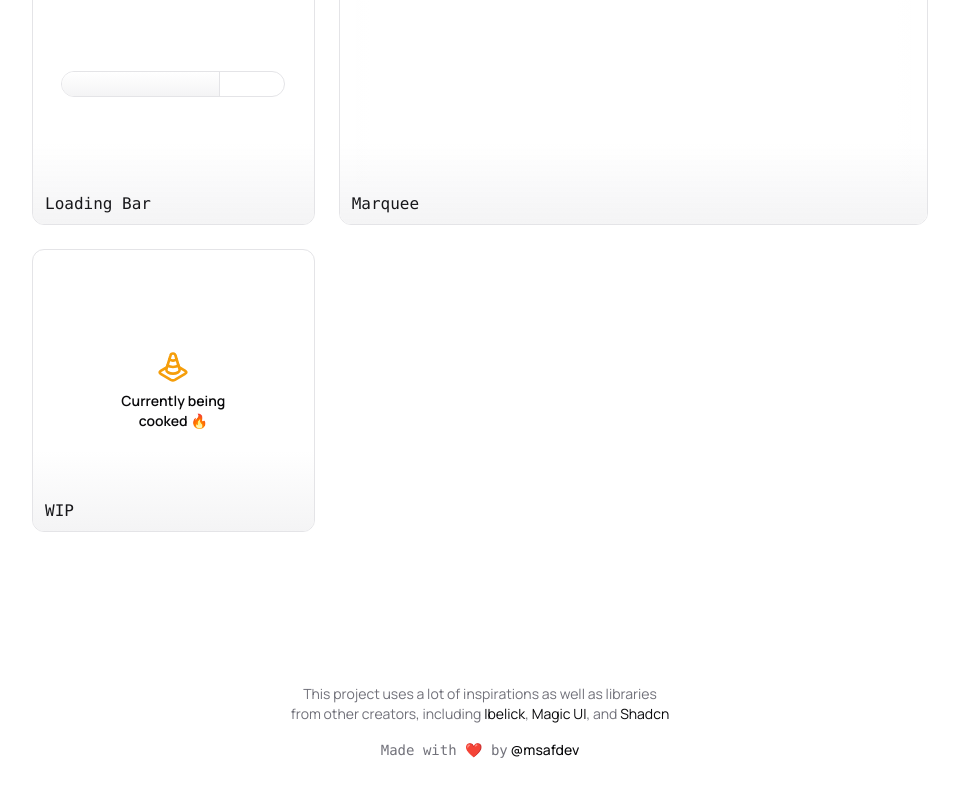
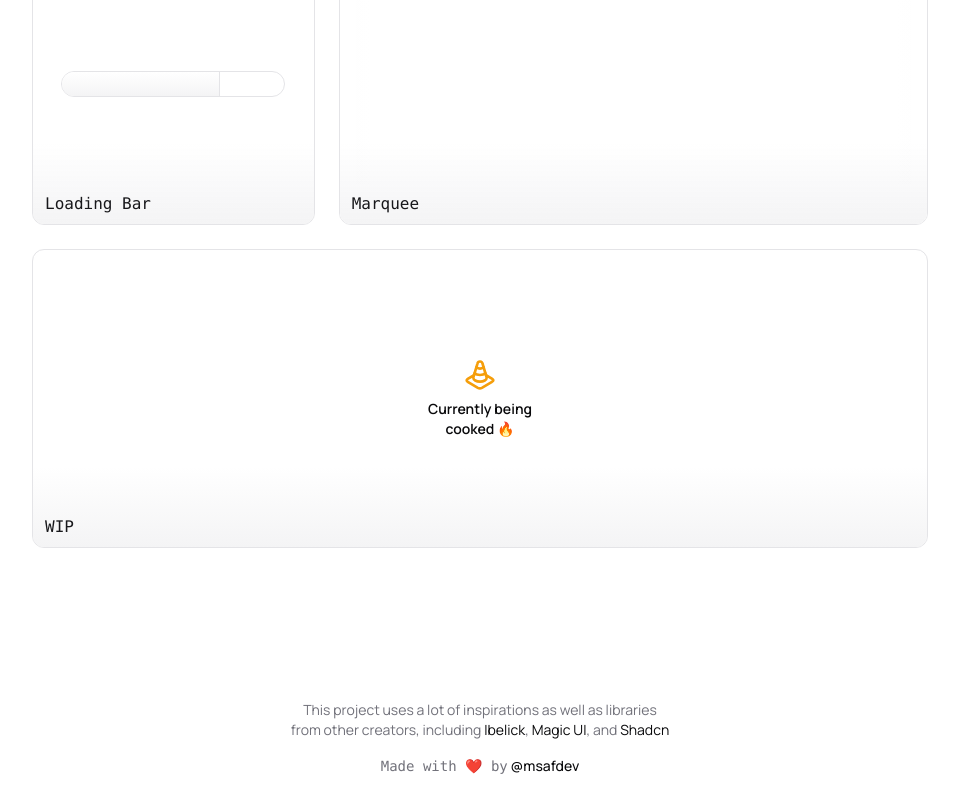
Before and after one commit to msafdev/ui, a Next.js app: page / in a window 1280 px wide. Shown: the part 1834-2634 px from the top of the page, without its empty margins (160-1119 px from the left). Built offline with nearby package versions, Linux system fonts and the light colour scheme.

Commit message:
feat: update

```diff
--- a/components/ui/card.tsx
+++ b/components/ui/card.tsx
@@ -15,21 +15,23 @@ const Card = ({
 }) => {
   const size: { [key: string]: string } = {
     "regular-card": "row-span-1 col-span-1 aspect-square",
-    "medium-card": "row-span-2 sm:col-span-2 aspect-[1/2] sm:aspect-square",
+    "medium-card": "row-span-2 sm:col-span-2 aspect-[2/3] sm:aspect-square",
+    "last-card":
+      "lg:col-span-full lg:row-span-1 aspect-square lg:aspect-[3/1]",
   };
 
   return (
     <div
-      className={`group relative flex h-auto w-full flex-col items-center justify-center overflow-hidden rounded-xl p-4 border ${size[gridClass]}`}
+      className={`group relative flex h-auto w-full flex-col items-center justify-center overflow-hidden rounded-xl border p-4 ${size[gridClass]}`}
     >
-      <div className="z-50 absolute bottom-0 flex w-full items-center bg-gradient-to-b from-transparent to-accent px-3 pb-2 pt-12 text-accent-foreground">
+      <div className="absolute bottom-0 z-50 flex w-full items-center bg-gradient-to-b from-transparent to-accent px-3 pb-2 pt-12 text-accent-foreground">
         <p className="font-mono text-sm font-medium sm:text-base">{name}</p>
       </div>
       <Button
         variant="secondary"
         size="icon"
         asChild
-        className="z-50 absolute right-3 top-3 h-8 w-8 scale-0 transition-all duration-300 ease-in-out group-hover:scale-100"
+        className="absolute right-3 top-3 z-50 h-8 w-8 scale-0 transition-all duration-300 ease-in-out group-hover:scale-100"
       >
         <Link href={`/components/${slug}`}>
           <MoveRight className="h-4 w-4" />
--- a/lib/data.ts
+++ b/lib/data.ts
@@ -86,5 +86,6 @@ export const COMPONENTS = [
     name: "WIP",
     slug: "",
     child: WorkInProgress,
+    gridClass: "last-card",
   },
 ];
```
